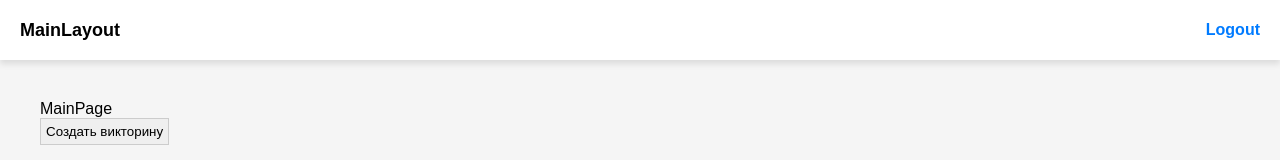
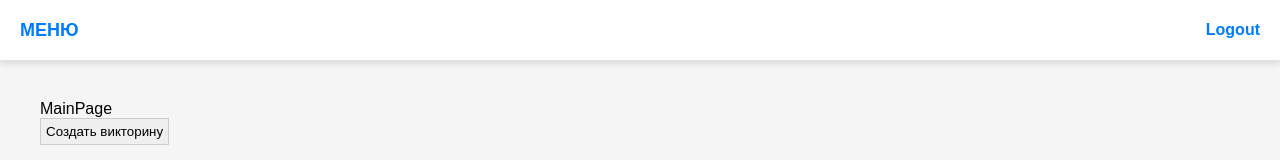
Before and after one commit to kivanov032/QuizMaker, a React (Vite) app in the folder react/: page / in a window 1280 px wide. Shown: the top 160 px of the page. Built offline with nearby package versions, Linux system fonts and the light colour scheme; no server answers; sample sign-in values are in the browser's storage.

Commit message:
Дополнил MainLayout и api.php Марка своими строчками кода

```diff
--- a/react/src/components/MainLayout.jsx
+++ b/react/src/components/MainLayout.jsx
@@ -1,4 +1,4 @@
-import {Navigate, Outlet} from "react-router-dom";
+import {Navigate, Outlet, useNavigate} from "react-router-dom";
 import {useStateContext} from "../context/ContextProvider.jsx";
 import axiosClient from "../axios-client.js";
 import {useEffect} from "react";
@@ -6,7 +6,7 @@ import {useEffect} from "react";
 
 export default function MainLayout() {
     const {user, token, setUser, setToken}  = useStateContext()
-
+    const navigate = useNavigate(); // Хук для навигации
     useEffect(() => {
         axiosClient.get('/user')
             .then(({data}) => {
@@ -29,14 +29,19 @@ export default function MainLayout() {
             })
     }
 
-
-
+    // Обработчик клика для перенаправления на главную страницу
+    const handleMainLayoutClick = () => {
+        navigate("/");
+    };
 
     return (
         <div>
             {/* Верхняя панель */}
             <header className="header">
-                <div className="header-left">MainLayout</div>
+                <div className="header-left">
+                    <span className="clickable" onClick={handleMainLayoutClick}>МЕНЮ</span>
+                </div>
+
                 <div className="header-right">
                     <span className="clickable">{user.login}</span>
                     <span onClick={onLogout} className="clickable logout">Logout</span>
```
Also changed, not shown: 1 other file (tests, documents, lock files or other folders).
